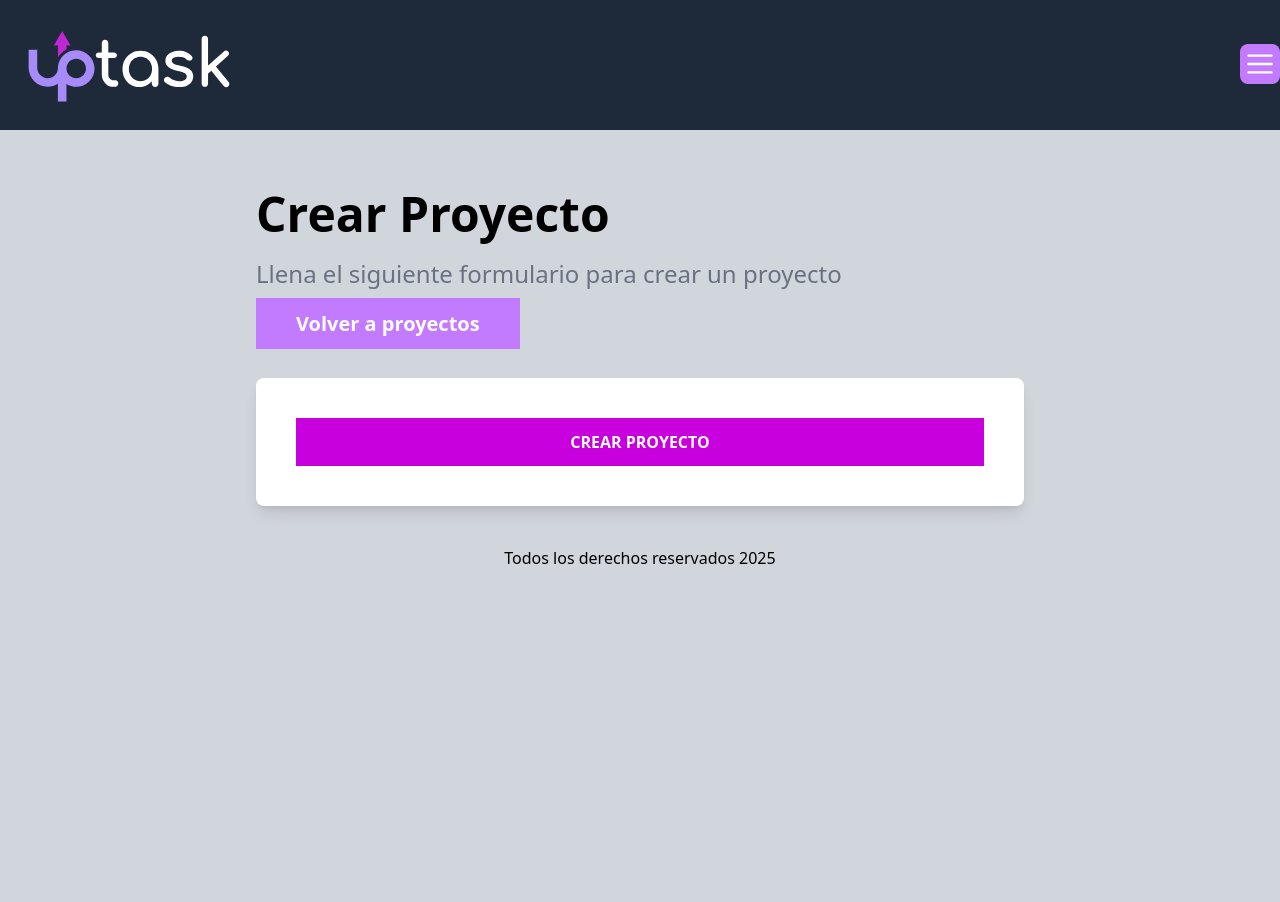
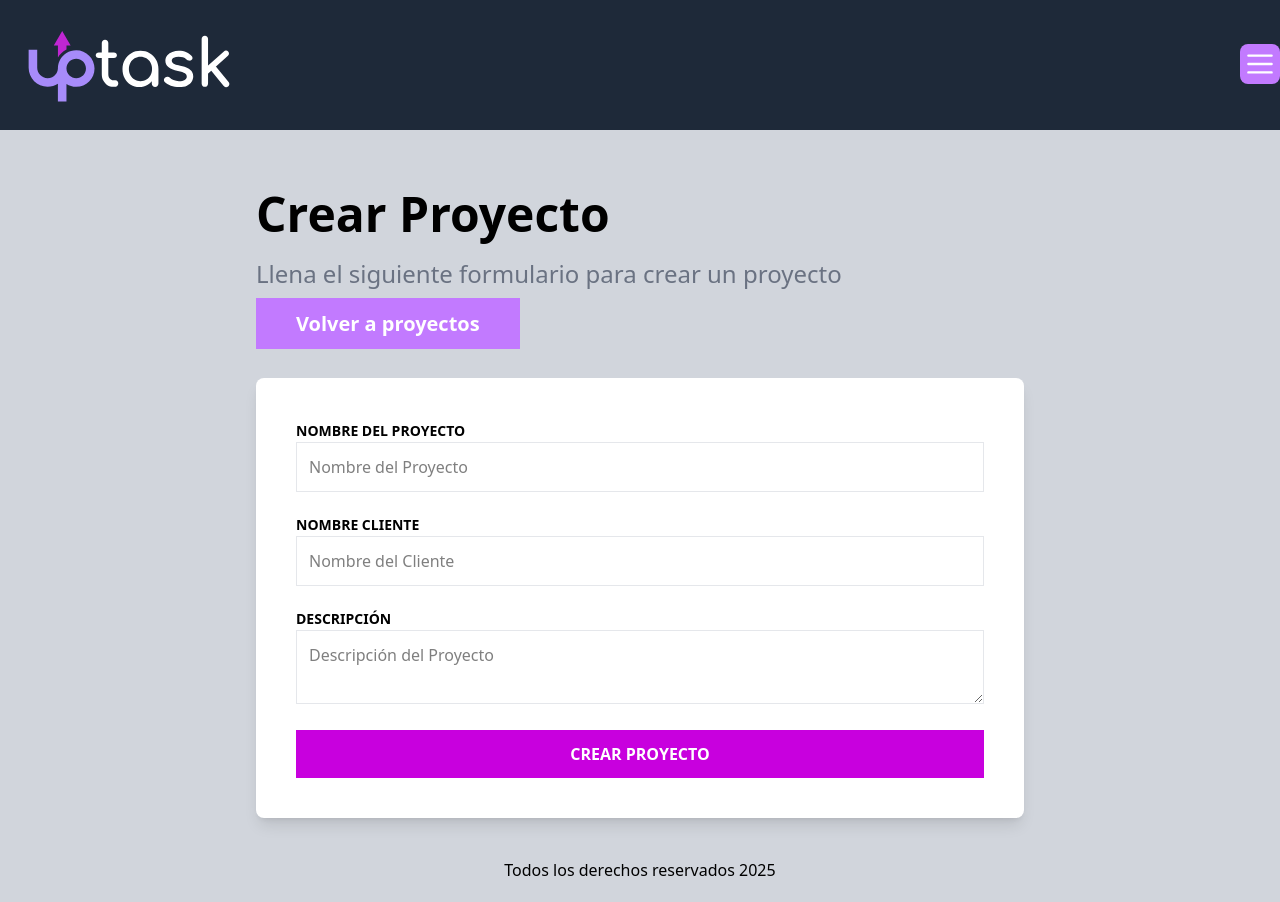
Before and after one commit to JesusPineda29/MERN_frontend_upTask, a React (Vite) app: page /projects/create in a window 1280 px wide. Before the commit the page ends 800 px from the top, so only its background shows below. Built offline with nearby package versions, Linux system fonts and the light colour scheme.

Commit message:
Utilizando Zod para asignar los Types del formulario de Crear proyecto

```diff
--- a/package.json
+++ b/package.json
@@ -17,7 +17,8 @@
     "react-dom": "^19.1.0",
     "react-hook-form": "^7.59.0",
     "react-router-dom": "^7.6.3",
-    "tailwindcss": "^4.1.11"
+    "tailwindcss": "^4.1.11",
+    "zod": "^3.25.69"
   },
   "devDependencies": {
     "@eslint/js": "^9.29.0",
--- /dev/null
+++ b/src/components/ErrorMessage.tsx
@@ -0,0 +1,9 @@
+
+
+export const ErrorMessage = ({children}: {children: React.ReactNode}) => {
+  return (
+    <div className="text-center my-4 border-r-red-100 text-red-600 font-bold p-3 uppercase text-sm">
+        {children}
+    </div>
+  )
+}
--- /dev/null
+++ b/src/components/projects/ProjectForm.tsx
@@ -0,0 +1,76 @@
+
+import type { FieldErrors, UseFormRegister } from "react-hook-form";
+import { ErrorMessage } from "../ErrorMessage";
+import type { ProjectFormData } from "types";
+
+
+
+type ProjectFormProps = {
+    register: UseFormRegister<ProjectFormData>
+    errors: FieldErrors<ProjectFormData>
+}
+
+
+
+export default function ProjectForm({errors, register}: ProjectFormProps) {
+    return (
+        <>
+            <div className="mb-5 space-y-3">
+                <label htmlFor="projectName" className="text-sm uppercase font-bold">
+                    Nombre del Proyecto
+                </label>
+                <input
+                    id="projectName"
+                    className="w-full p-3  border border-gray-200"
+                    type="text"
+                    placeholder="Nombre del Proyecto"
+                    {...register("projectName", {
+                        required: "El Titulo del Proyecto es obligatorio",
+                    })}
+                />
+
+                {errors.projectName && (
+                    <ErrorMessage>{errors.projectName.message}</ErrorMessage>
+                )}
+            </div>
+
+            <div className="mb-5 space-y-3">
+                <label htmlFor="clientName" className="text-sm uppercase font-bold">
+                    Nombre Cliente
+                </label>
+                <input
+                    id="clientName"
+                    className="w-full p-3  border border-gray-200"
+                    type="text"
+                    placeholder="Nombre del Cliente"
+                    {...register("clientName", {
+                        required: "El Nombre del Cliente es obligatorio",
+                    })}
+                />
+
+                {errors.clientName && (
+                    <ErrorMessage>{errors.clientName.message}</ErrorMessage>
+                )}
+            </div>
+
+            <div className="mb-5 space-y-3">
+                <label htmlFor="description" className="text-sm uppercase font-bold">
+                    Descripción
+                </label>
+                <textarea
+                    id="description"
+                    className="w-full p-3  border border-gray-200"
+                    placeholder="Descripción del Proyecto"
+                    {...register("description", {
+                        required: "Una descripción del proyecto es obligatoria"
+                    })}
+                />
+
+                {errors.description && (
+                    <ErrorMessage>{errors.description.message}</ErrorMessage>
+
+                )}
+            </div>
+        </>
+    )
+}
--- /dev/null
+++ b/src/types/index.ts
@@ -0,0 +1,14 @@
+import {z} from "zod";
+
+// Projects
+export const projectSchema = z.object({
+    _id: z.string(),
+    projectName: z.string(),
+    clientName: z.string(),
+    description: z.string(),
+})
+
+
+export type Project = z.infer<typeof projectSchema>
+
+export type ProjectFormData = Pick<Project, 'clientName' | 'projectName' | 'description' >
--- a/src/views/projects/CreateprojectView.tsx
+++ b/src/views/projects/CreateprojectView.tsx
@@ -1,11 +1,14 @@
 import { Link } from "react-router-dom"
 import { useForm } from "react-hook-form"
+import ProjectForm from "@/components/projects/ProjectForm"
+import type { ProjectFormData } from "types"
+
 
 
 
 export const CreateprojectView = () => {
 
-    const initialValues = {
+    const initialValues: ProjectFormData = {
         projectName: "",
         clientName: "",
         description: ""
@@ -14,7 +17,8 @@ export const CreateprojectView = () => {
 
     const { register, handleSubmit, formState: { errors } } = useForm({ defaultValues: initialValues })
 
-    const handleForm = (data) => {
+
+    const handleForm = (data : ProjectFormData) => {
         console.log(data)
     }
 
@@ -41,6 +45,11 @@ export const CreateprojectView = () => {
                     noValidate
                 >
 
+                    <ProjectForm
+                        register={register}
+                        errors={errors}
+                    />
+
                     <input
                         type="submit"
                         value='Crear Proyecto'
```
Also changed, not shown: 1 other file (tests, documents, lock files or other folders).
